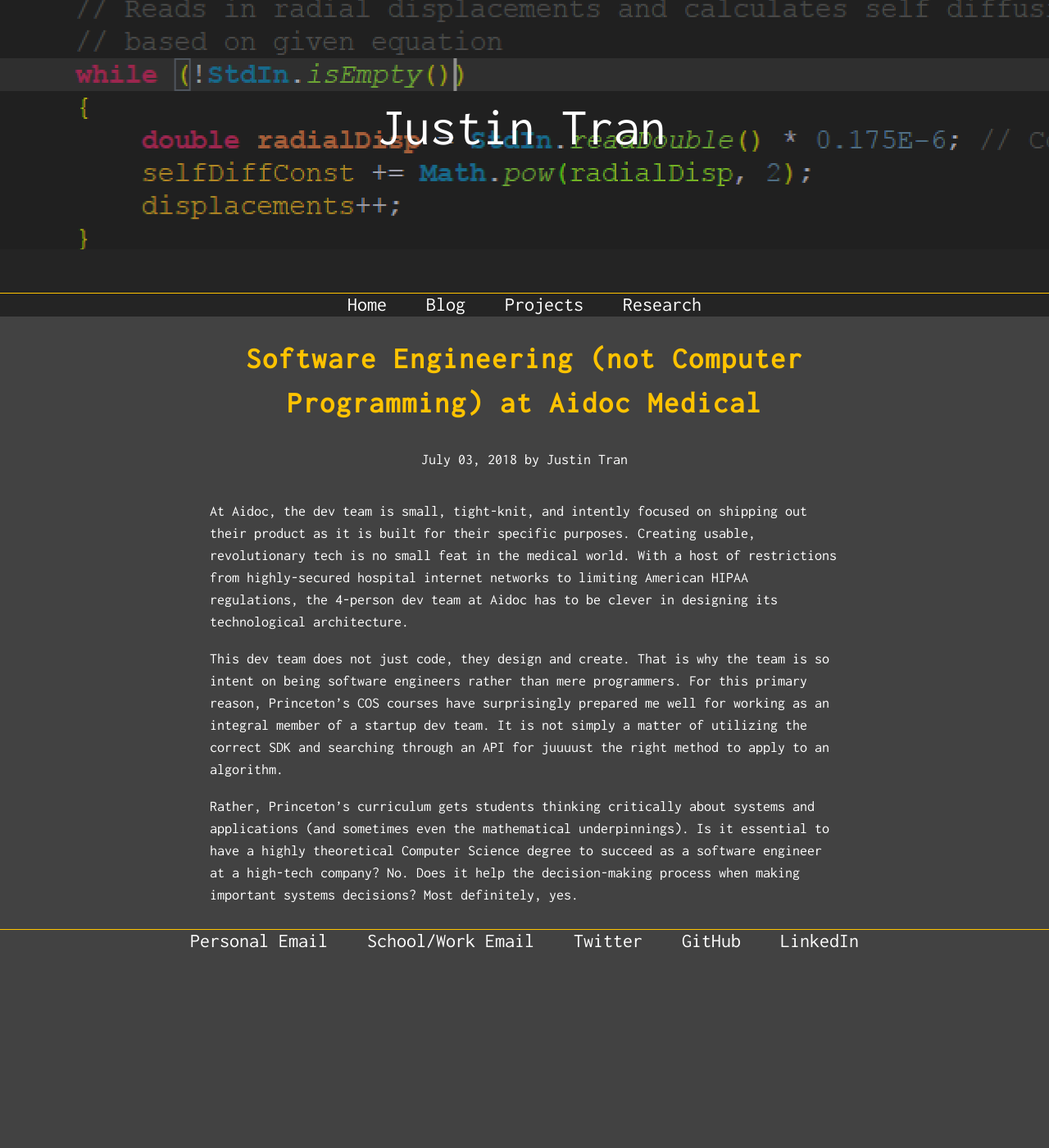
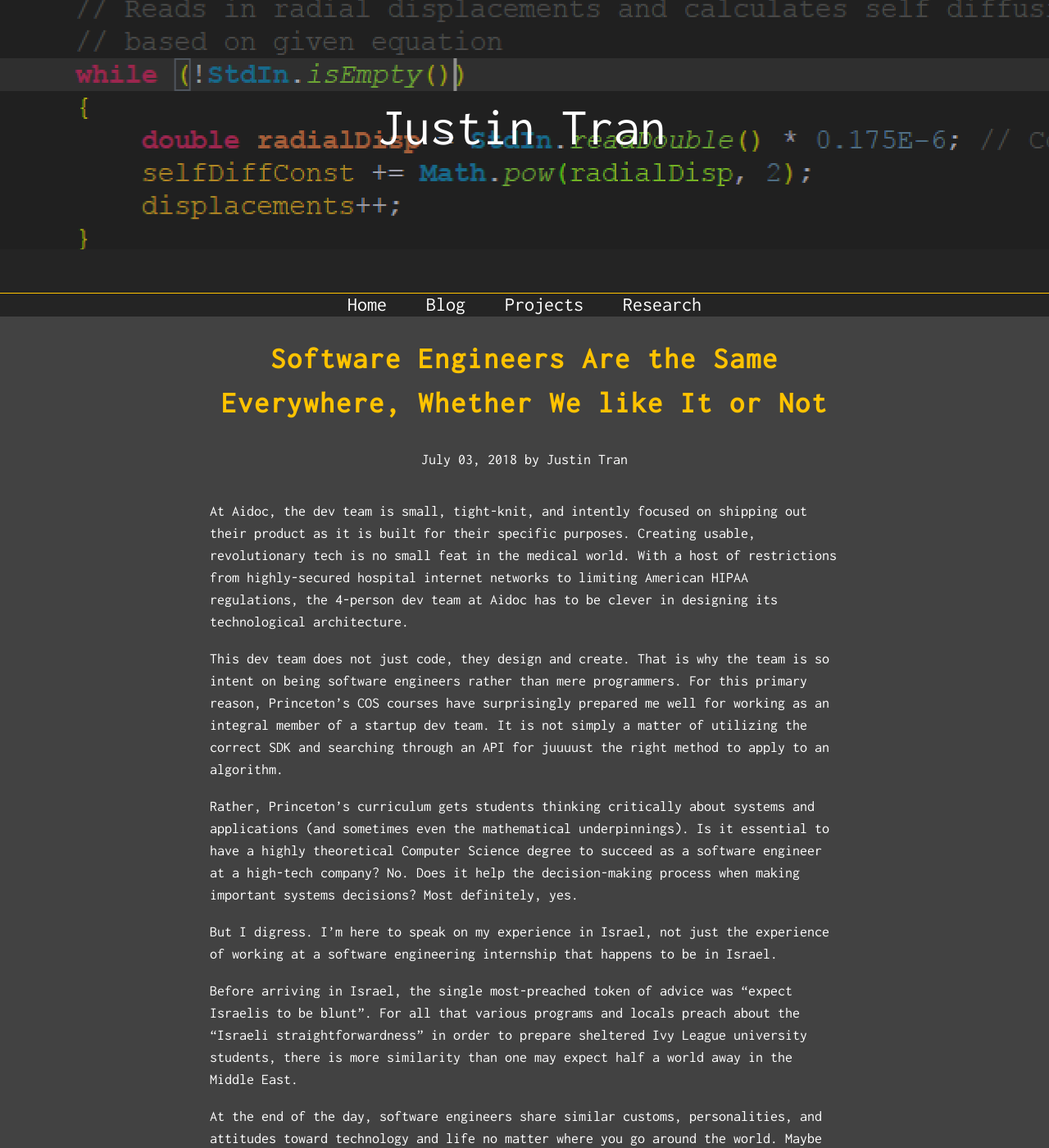
Before and after one commit to justintranjt/justintranjt.github.io, a Jekyll site: the page built from _posts/2018-07-03-software-engineering-not-programming-at-aidoc-medical.md, in a window 1280 px wide and 1400 px high. Shown: the whole window at 82% size. Built offline with Jekyll 4.4.1, drawn with Linux system fonts in a browser that asks for light colours; some of the changed text lies outside the part shown.

Commit message:
Update 2018-07-03-software-engineering-not-programming-at-aidoc-medical.md

```diff
--- a/_posts/2018-07-03-software-engineering-not-programming-at-aidoc-medical.md
+++ b/_posts/2018-07-03-software-engineering-not-programming-at-aidoc-medical.md
@@ -1,6 +1,6 @@
 ---
 layout: post
-title: "Software Engineering (not Computer Programming) at Aidoc Medical"
+title: "Software Engineers Are the Same Everywhere, Whether We like It or Not"
 date: 2018-07-03
 description: Drawing the line at meaningless boundaries of the English language.
 image: /blog/.png
@@ -10,3 +10,9 @@ At Aidoc, the dev team is small, tight-knit, and intently focused on shipping ou
 This dev team does not just code, they design and create. That is why the team is so intent on being software engineers rather than mere programmers. For this primary reason, Princeton's COS courses have surprisingly prepared me well for working as an integral member of a startup dev team. It is not simply a matter of utilizing the correct SDK and searching through an API for juuuust the right method to apply to an algorithm.
 
 Rather, Princeton's curriculum gets students thinking critically about systems and applications (and sometimes even the mathematical underpinnings). Is it essential to have a highly theoretical Computer Science degree to succeed as a software engineer at a high-tech company? No. Does it help the decision-making process when making important systems decisions? Most definitely, yes.
+
+But I digress. I'm here to speak on my experience in Israel, not just the experience of working at a software engineering internship that happens to be in Israel.
+
+Before arriving in Israel, the single most-preached token of advice was "expect Israelis to be blunt". For all that various programs and locals preach about the "Israeli straightforwardness" in order to prepare sheltered Ivy League university students, there is more similarity than one may expect half a world away in the Middle East.
+
+At the end of the day, software engineers share similar customs, personalities, and attitudes toward technology and life no matter where you go around the world. Maybe that says more about the human condition than it does about the differences that can be observed between cultures. Once you dig deep and start speaking to Israelis on the hard topics, you may find that they share similar values but simply expressed in different ways based on their culture.
```
